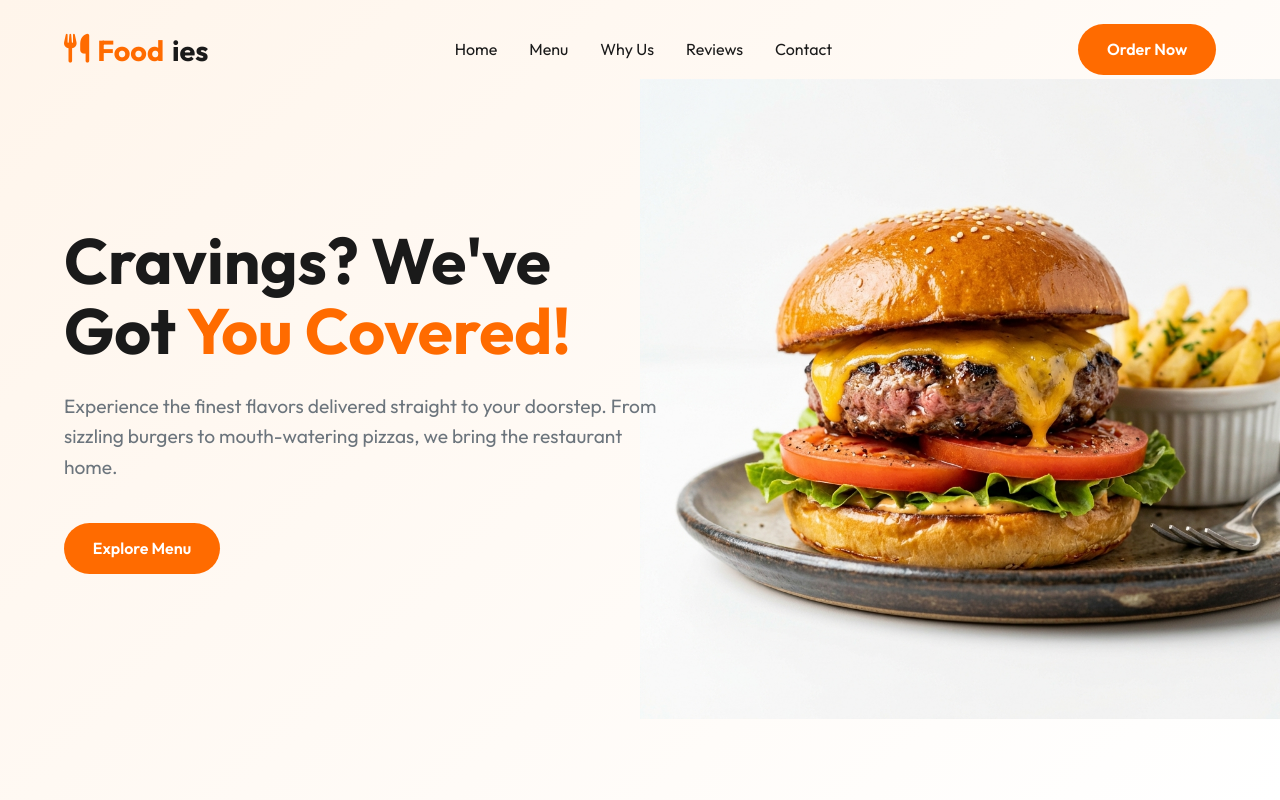
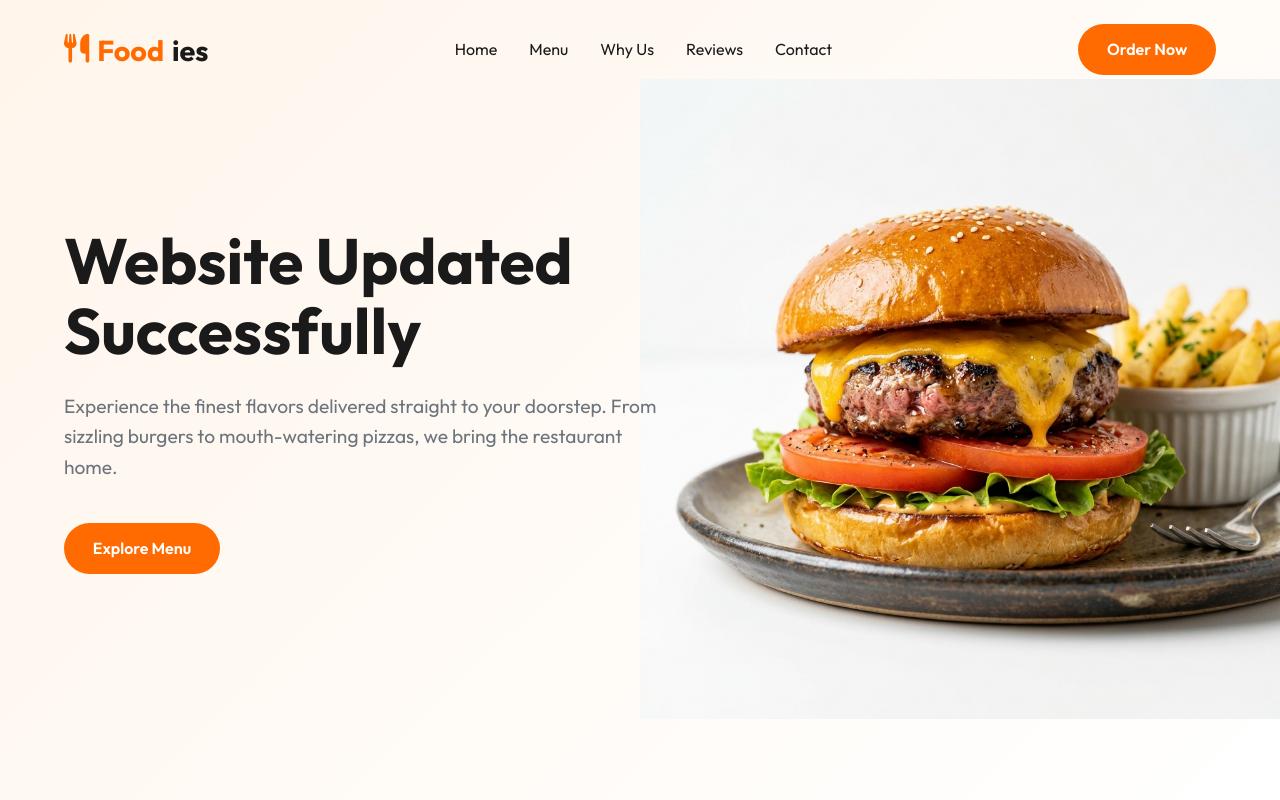
Before and after one commit to jagdishbabalsure/food-ordering-website, a plain HTML site: page index.html in a window 1280 px wide. Shown: the top 800 px of the page. Drawn offline with Linux system fonts and the light colour scheme.

Commit message:
heading updated

```diff
--- a/index.html
+++ b/index.html
@@ -26,7 +26,8 @@
 
     <section class="hero" id="home">
         <div class="hero-content">
-            <h1>Cravings? We've Got <span>You Covered!</span></h1>
+            <!-- <h1>Cravings? We've Got <span>You Covered!</span></h1> -->
+            <h1>Website Updated Successfully</h1>
             <p>Experience the finest flavors delivered straight to your doorstep. From sizzling burgers to mouth-watering pizzas, we bring the restaurant home.</p>
             <div class="hero-actions">
                 <a href="#popular" class="btn btn-primary">Explore Menu</a>
```
